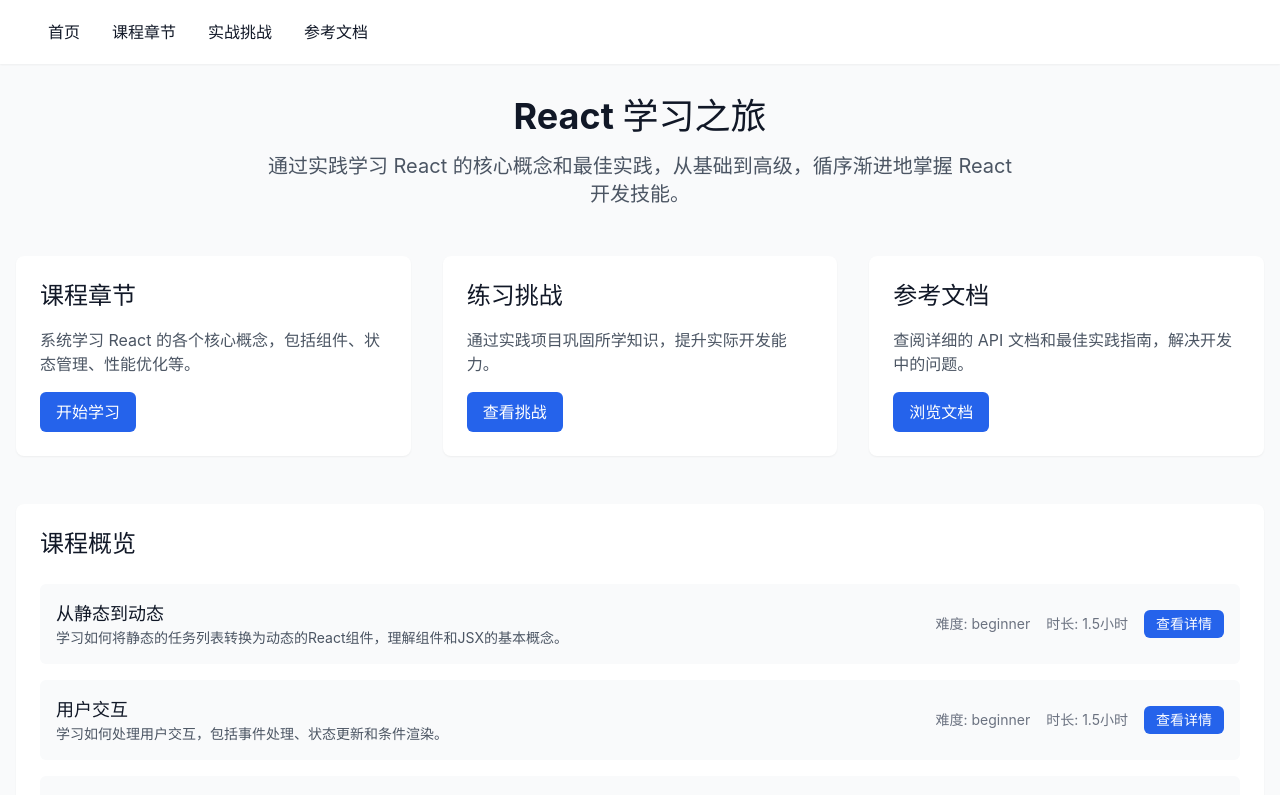
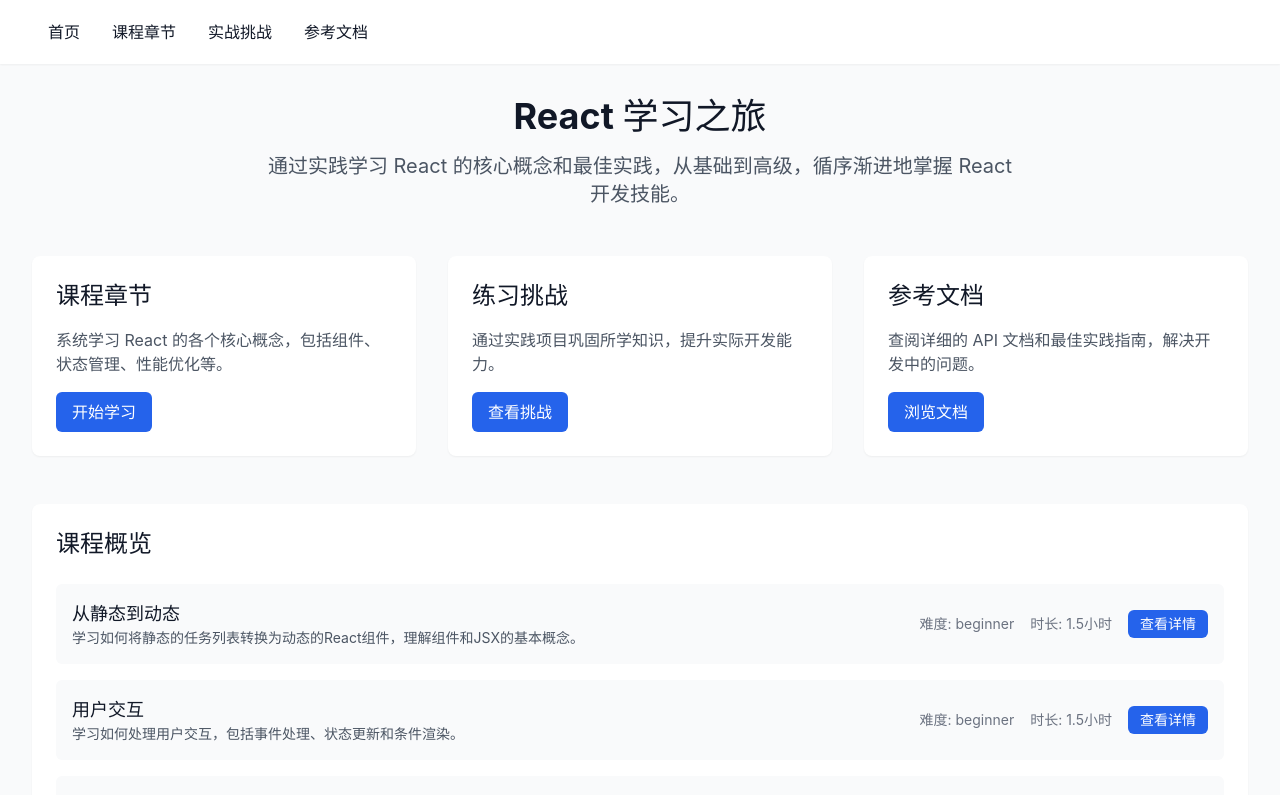
Before and after one commit to DISSIDIA-986/react-study, a React (Vite) app: page / in a window 1280 px wide. Shown: the top 795 px of the page. Built offline with nearby package versions, Linux system fonts and the light colour scheme.

Commit message:
fix: 将路由模式改为 HashRouter 以支持 GitHub Pages

```diff
--- a/src/App.tsx
+++ b/src/App.tsx
@@ -1,5 +1,4 @@
-import React from 'react';
-import { BrowserRouter as Router, Routes, Route } from 'react-router-dom';
+import { HashRouter as Router, Routes, Route } from 'react-router-dom';
 import { Navigation } from './components/Navigation';
 import { Home } from './pages/Home/Home';
 import { Chapters } from './pages/Chapters/Chapters';
@@ -9,13 +8,13 @@
 import { Reference } from './pages/Reference/Reference';
 import { CourseProvider } from './context/CourseContext';
 
-const App: React.FC = () => {
+function App() {
   return (
     <CourseProvider>
       <Router>
         <div className="min-h-screen bg-gray-50">
           <Navigation />
-          <main className="py-8">
+          <main className="container mx-auto px-4 py-8">
             <Routes>
               <Route path="/" element={<Home />} />
               <Route path="/chapters" element={<Chapters />} />
@@ -29,6 +28,6 @@
       </Router>
     </CourseProvider>
   );
-};
+}
 
 export default App;
```
